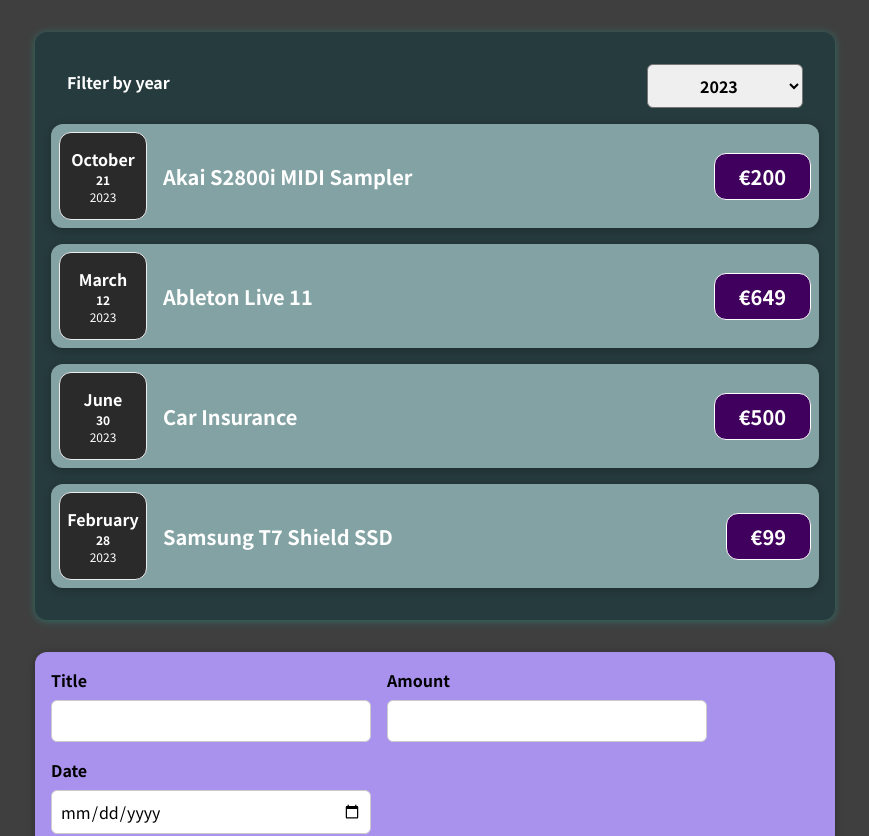
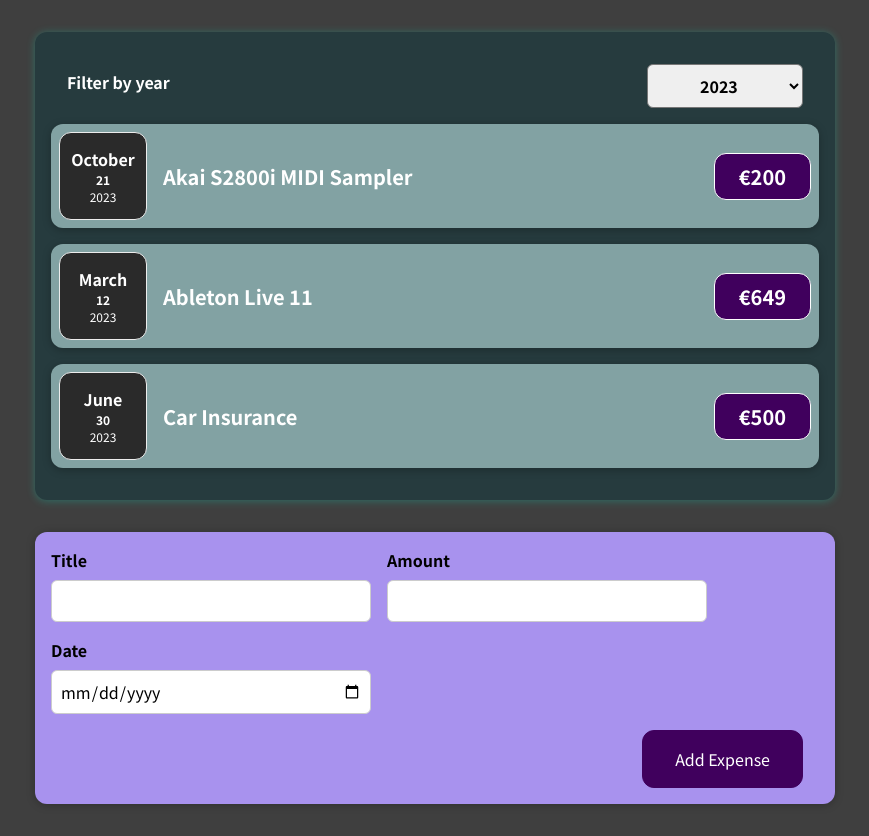
Before and after one commit to qjstuart/reactjs-expenses-tracker, a React (Create React App) app: page / in a window 1280 px wide. Shown: the top 836 px of the page, without its empty margins (205-1074 px from the left). Built offline with nearby package versions, Linux system fonts and the light colour scheme.

Commit message:
Implement filtering by year

```diff
--- a/src/App.js
+++ b/src/App.js
@@ -1,6 +1,6 @@
 import ExpensesList from "./components/Expenses/ExpensesList";
 import NewExpenseItem from "./components/NewExpense/NewExpenseItem";
-import { useState, useEffect } from "react";
+import { useState } from "react";
 
 const startingExpenses = [
   {
@@ -25,7 +25,7 @@
     id: "e4",
     title: "Samsung T7 Shield SSD",
     amount: 99.0,
-    date: new Date(2023, 1, 28),
+    date: new Date(2022, 1, 28),
   },
 ];
 
--- a/src/components/Expenses/ExpensesList.js
+++ b/src/components/Expenses/ExpensesList.js
@@ -12,19 +12,30 @@
     setFilteredYear(selectedYear);
   };
 
+  const filteredExpenses = props.expenses.filter((expense) => {
+    return expense.date.getFullYear().toString() === filteredYear;
+  });
+
+  let expensesList = <p>No expenses for {filteredYear}</p>;
+
+  if (filteredExpenses.length > 0) {
+    expensesList = filteredExpenses.map((expense) => (
+      <ExpenseItem
+        key={expense.id}
+        title={expense.title}
+        date={expense.date}
+        amount={expense.amount}
+      />
+    ));
+  }
+
   return (
     <Card className="expenses-list">
       <ExpensesFilter
         year={filteredYear}
         onFilterChange={filterChangeHandler}
       />
-      {props.expenses.map((expense) => (
-        <ExpenseItem
-          title={expense.title}
-          date={expense.date}
-          amount={expense.amount}
-        />
-      ))}
+      {expensesList}
     </Card>
   );
 };
--- a/src/components/ExpensesFilter/ExpensesFilter.js
+++ b/src/components/ExpensesFilter/ExpensesFilter.js
@@ -14,6 +14,7 @@
         <select value={props.year} onChange={selectionChangeHandler}>
           <option value="2023">2023</option>
           <option value="2022">2022</option>
+          <option value="2021">2021</option>
         </select>
       </div>
     </div>
```
